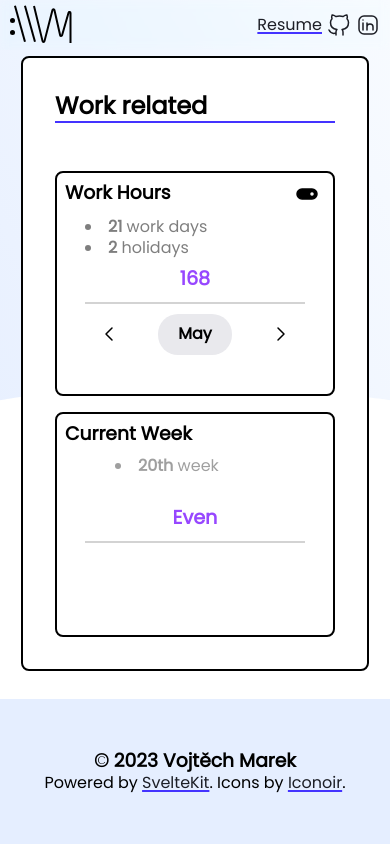
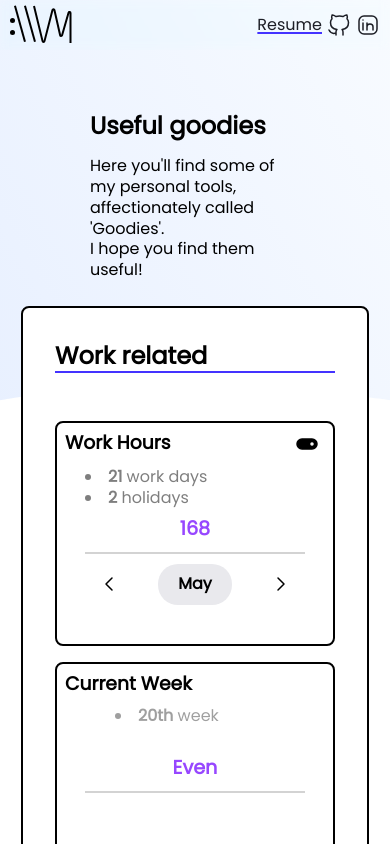
Before and after one commit to vojtechmarek-dev/vojtechmarek.dev, a SvelteKit app: page /goodies in a window 390 px wide. Shown: the top 844 px of the page. Built offline with nearby package versions, Linux system fonts and the light colour scheme.

Commit message:
fix responsivness in goodies page for mobile

```diff
--- a/src/routes/goodies/+page.svelte
+++ b/src/routes/goodies/+page.svelte
@@ -9,11 +9,17 @@
 </div>
 
 <style lang="scss">
+    @import '$lib/scss/breakpoints.scss';
+
     .goodies-container {
         display: flex;
         justify-content: center;
         align-items: center;
         position: relative;
-        min-height: 250px;
+        min-height: 350px;
+
+        @include for-phone-only {
+                margin-top: 150px;
+            }
     }
 </style>
```
